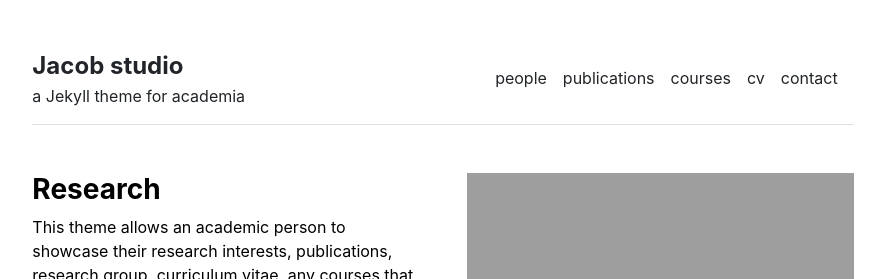
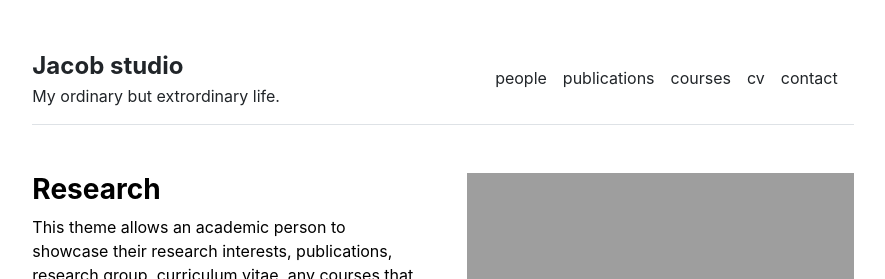
Before and after one commit to JinxinHu/jinxinhu.github.io, a Jekyll site: the page built from index.md, in a window 1280 px wide. Shown: the top 279 px of the page, without its empty margins (197-1082 px from the left). Built offline with Jekyll 4.4.1, drawn with Linux system fonts in a browser that asks for light colours.

Commit message:
Update _config.yml

```diff
--- a/_config.yml
+++ b/_config.yml
@@ -1,4 +1,4 @@
-url: "jinxinhu.github.io" # the base hostname & protocol for your site, e.g. http://example.com
+url: "https://jinxinhu.github.io" # the base hostname & protocol for your site, e.g. http://example.com
 baseurl: "" # the subpath of your site, e.g. /blog
 title: "Jacob studio" # the name of your site, e.g. ACME Corp.
-description: "a Jekyll theme for academia"
+description: "My ordinary but extrordinary life."
```
